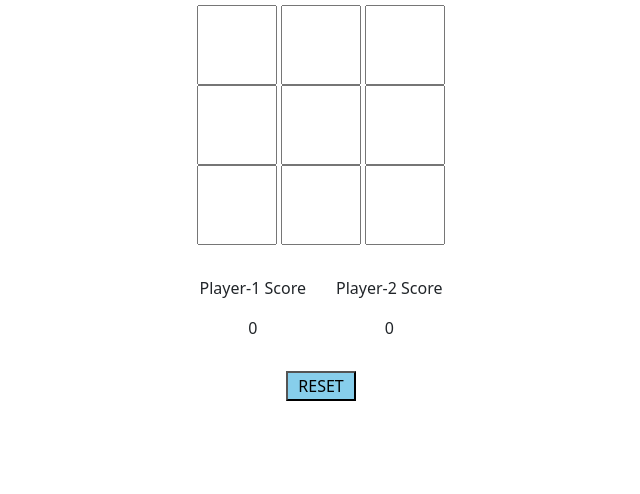
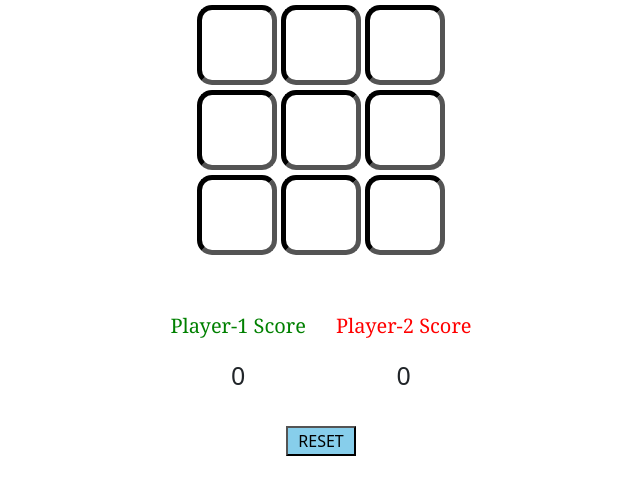
Before and after one commit to pranadeep-00/Tic-Toc-Toe, a plain HTML site: page index.html in a window 1280 px wide. Shown: the part 86-580 px from the top of the page, without its empty margins (319-959 px from the left). Drawn offline with nearby package versions, Linux system fonts and the light colour scheme.

Commit message:
Update Dual_Player.css

```diff
--- a/Dual_Player.css
+++ b/Dual_Player.css
@@ -1,8 +1,12 @@
 .box{
     height: 80px;
     width: 80px;
-    font-size: xx-large;
+    font-size: 40px;
     text-align: center;
+    border-radius: 15px;
+    border-width: 5px;
+    margin-bottom: 5px;
+    border-color: black;
 }
 h1{
     text-align: center;
@@ -26,3 +30,21 @@ p{
 .bot{
     text-align: center;
 }
+.p1{
+    color: green;
+    font-family:Cambria, Cochin, Georgia, Times, 'Times New Roman', serif;
+    font-size: 20px;
+}
+.p2{
+    color: red;
+    font-family:Cambria, Cochin, Georgia, Times, 'Times New Roman', serif;
+    font-size: 20px;
+}
+.score{
+    font-size: 25px;
+}
+.results{
+    font-size: 20px;
+    font-family: 'Trebuchet MS', 'Lucida Sans Unicode', 'Lucida Grande', 'Lucida Sans', Arial, sans-serif;
+    padding-top: 20px;
+}
```
